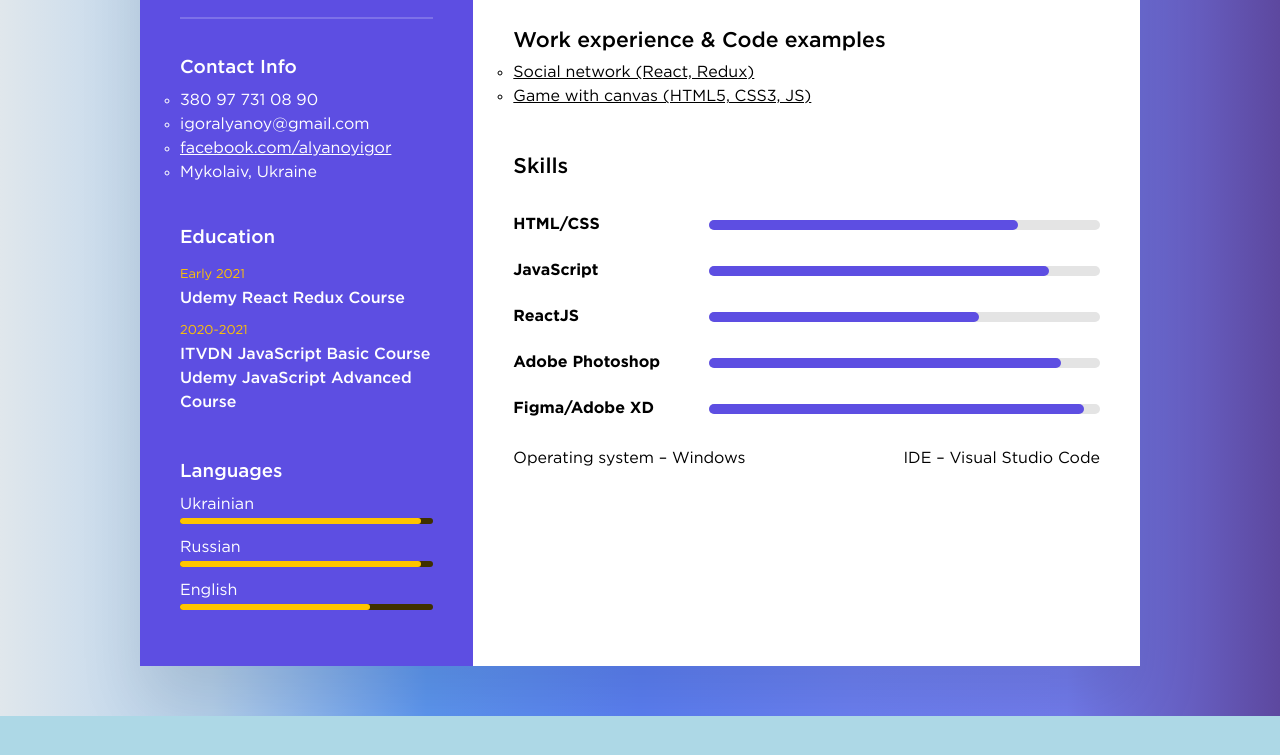
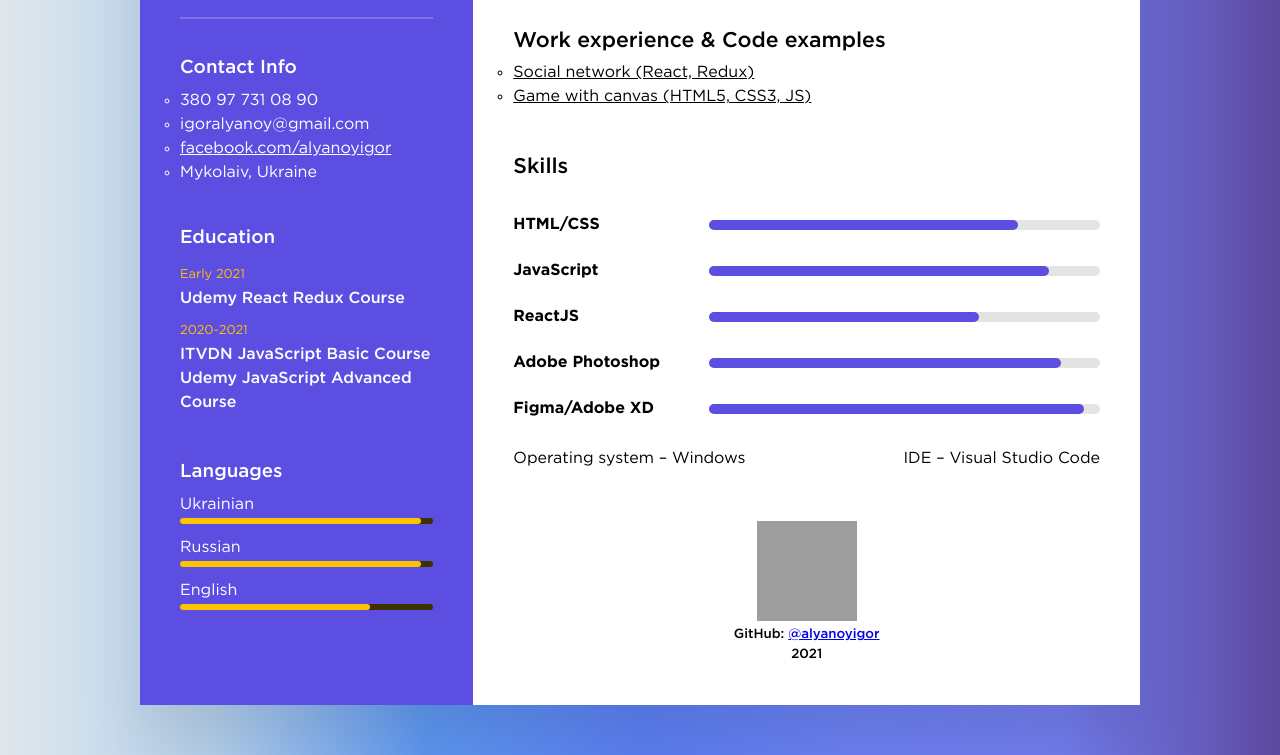
Before and after one commit to alyanoyigor/rsschool-cv, a plain HTML site: page index.html in a window 1280 px wide. Shown: the part 387-1142 px from the top of the page. Before the commit the page ends 1103 px from the top, so only its background shows below. Drawn offline with Linux system fonts and the light colour scheme; grey boxes are pictures that could not be loaded.

Commit message:
feat: add footer with rs school info

```diff
--- a/index.html
+++ b/index.html
@@ -131,6 +131,12 @@
                     <p>IDE – Visual Studio Code</p>
                 </div>
             </section>
+            <footer>
+                <a href="https://rs.school/js/">
+                    <img src="https://rs.school/images/rs_school_js.svg" alt="rs-school">
+                </a>
+                <h5>GitHub: <a href="https://github.com/alyanoyigor">@alyanoyigor</a> <br> 2021</h5>
+            </footer>
         </div>
     </main>
 
--- a/style.css
+++ b/style.css
@@ -248,3 +248,17 @@ body {
   display: flex;
   justify-content: space-between;
 }
+
+footer {
+  margin-top: 50px;
+  display: block;
+  text-align: center;
+}
+footer img {
+  width: 100px;
+  height: 100px;
+}
+footer h5 {
+  font-weight: 600;
+  line-height: 1.5em;
+}
```
